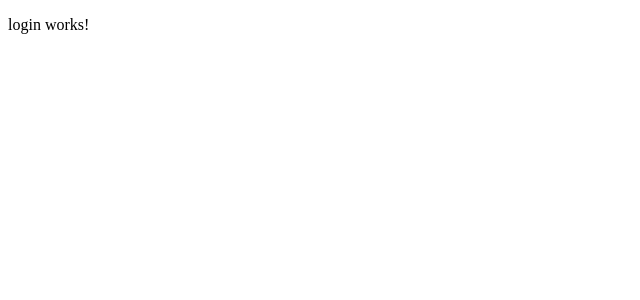
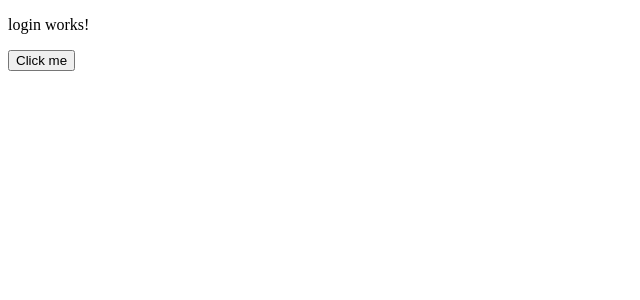
Before and after one commit to ElkinOsorio23141/bitacora, an Angular app in the folder bitacora/: page / in a window 1280 px wide. Shown: the top 300 px of the page, without its empty margins (0-640 px from the left). Built offline with nearby package versions, Linux system fonts and the light colour scheme.

Commit message:
Agregar navegación

```diff
--- /dev/null
+++ b/bitacora/src/app/@core/enums/path-map.enum.ts
@@ -0,0 +1,4 @@
+export enum PathMap {
+  Login = '',
+  Menu = 'menu',
+}
--- a/bitacora/src/app/Login/login/login.component.html
+++ b/bitacora/src/app/Login/login/login.component.html
@@ -1 +1,4 @@
-<p>login works!</p>
+<div>
+  <p>login works!</p>
+  <button name="button" (click)="clickEvent()">Click me</button>
+</div>
--- a/bitacora/src/app/Login/login/login.component.ts
+++ b/bitacora/src/app/Login/login/login.component.ts
@@ -1,15 +1,18 @@
 import { Component, OnInit } from '@angular/core';
+import { Router } from '@angular/router';
+import { PathMap } from 'src/app/@core/enums/path-map.enum';
 
 @Component({
   selector: 'app-login',
   templateUrl: './login.component.html',
-  styleUrls: ['./login.component.css']
+  styleUrls: ['./login.component.css'],
 })
 export class LoginComponent implements OnInit {
+  constructor(private router: Router) {}
 
-  constructor() { }
-
-  ngOnInit(): void {
+  ngOnInit(): void {}
+  clickEvent() {
+    console.log('entro');
+    this.router.navigate([`/${PathMap.Menu}`]);
   }
-
 }
--- /dev/null
+++ b/bitacora/src/app/Menu/menu-routing.module.ts
@@ -0,0 +1,11 @@
+import { NgModule } from '@angular/core';
+import { RouterModule, Routes } from '@angular/router';
+import { MenuComponent } from './menu/menu.component';
+
+const routes: Routes = [{ path: '', component: MenuComponent }];
+
+@NgModule({
+  imports: [RouterModule.forChild(routes)],
+  exports: [RouterModule],
+})
+export class MenuRoutingModule {}
--- a/bitacora/src/app/app-routing.module.ts
+++ b/bitacora/src/app/app-routing.module.ts
@@ -1,11 +1,16 @@
 import { NgModule } from '@angular/core';
 import { RouterModule, Routes } from '@angular/router';
+import { PathMap } from './@core/enums/path-map.enum';
 
 const routes: Routes = [
   {
-    path: '',
+    path: PathMap.Login,
     loadChildren: () =>
       import('./Login/login.module').then((m) => m.LoginModule),
+  },
+  {
+    path: PathMap.Menu,
+    loadChildren: () => import('./Menu/menu.module').then((m) => m.MenuModule),
   },
 ];
 
--- a/bitacora/src/app/app.module.ts
+++ b/bitacora/src/app/app.module.ts
@@ -1,6 +1,6 @@
 import { NgModule } from '@angular/core';
 import { BrowserModule } from '@angular/platform-browser';
-import { AppRoutingModule } from '../app/app-routing.module';
+import { AppRoutingModule } from './app-routing.module';
 import { AppComponent } from './app.component';
 
 @NgModule({
```
Also changed, not shown: bitacora/src/app/Menu/menu.module.ts (added, +10 -0 lines).
